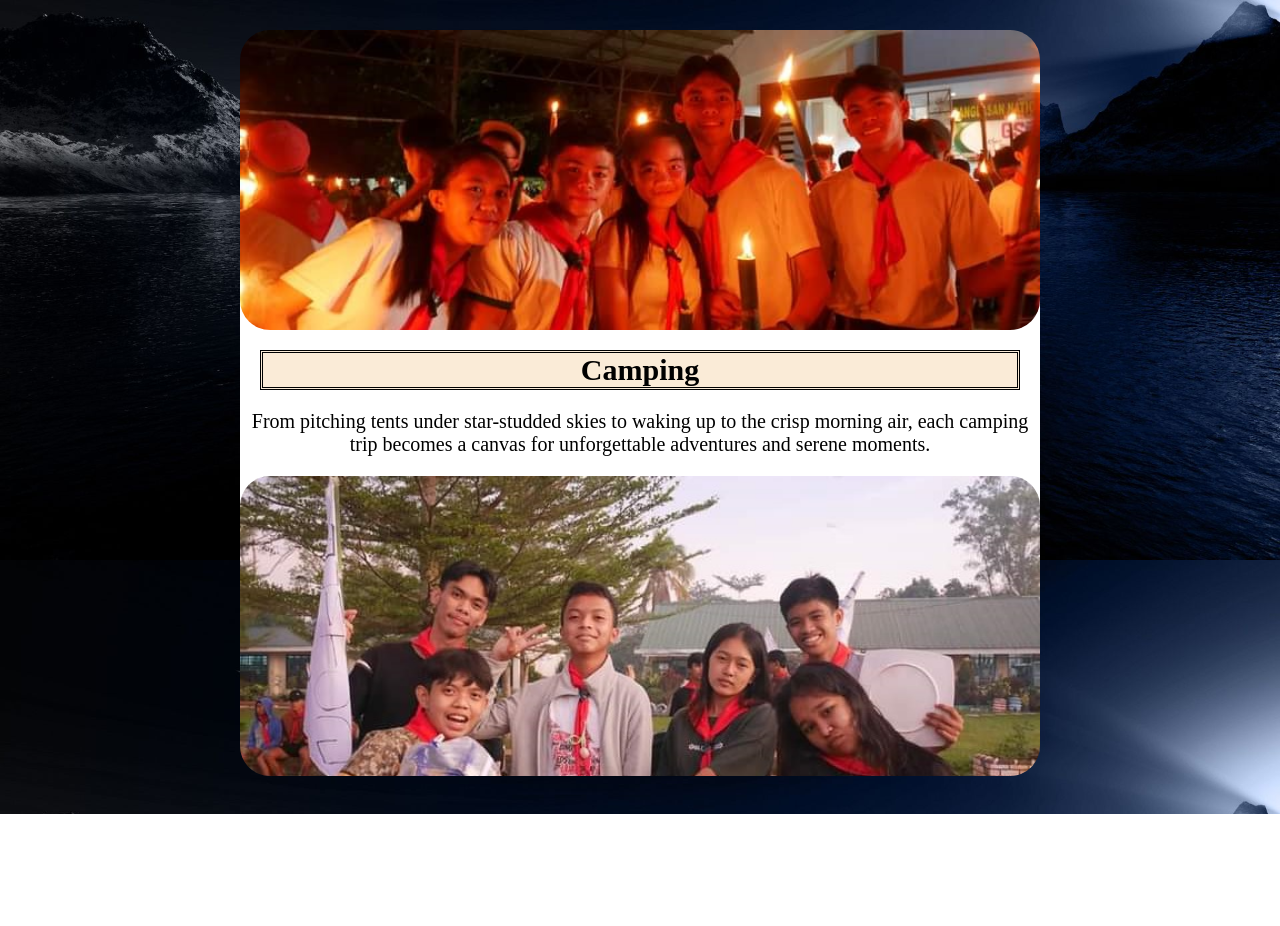
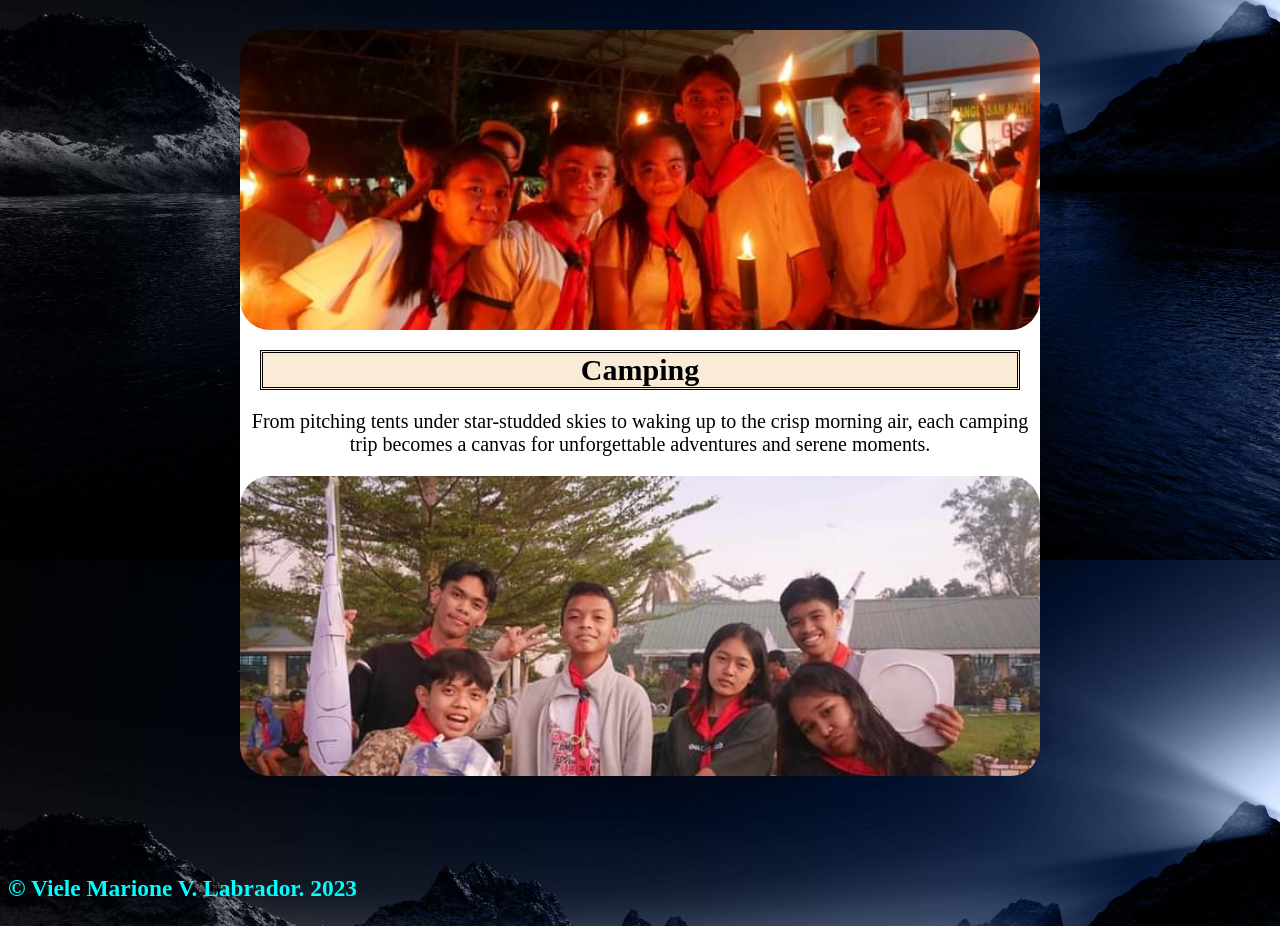
Before and after one commit to eleiv/VieleMarione.github.io, a plain HTML site: page Flex Page.html in a window 1280 px wide. Shown: the part 5840-6766 px from the top of the page. Before the commit the page ends 6654 px from the top, so only its background shows below. Drawn offline with Linux system fonts and the light colour scheme.

Commit message:
Update Flex Page.html

```diff
--- a/Flex Page.html
+++ b/Flex Page.html
@@ -80,5 +80,10 @@
          </section>
 
     </body>
+    <br><br>
+    <footer>
+
+        <h3>&copy; Viele Marione V. Labrador. 2023</h3>
+    </footer>
 
 </html>
```
